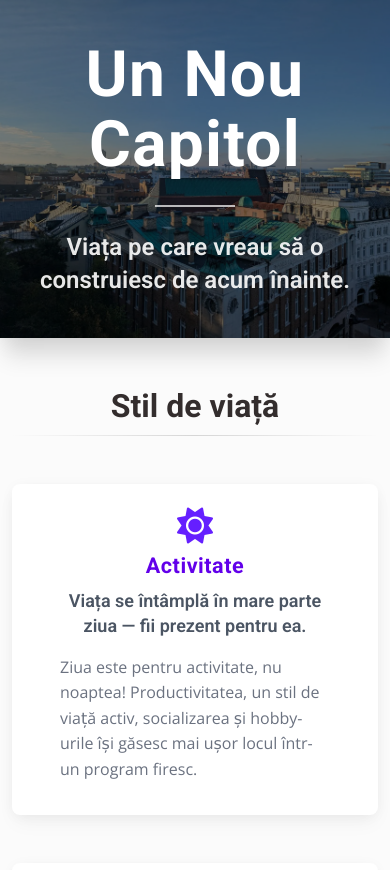
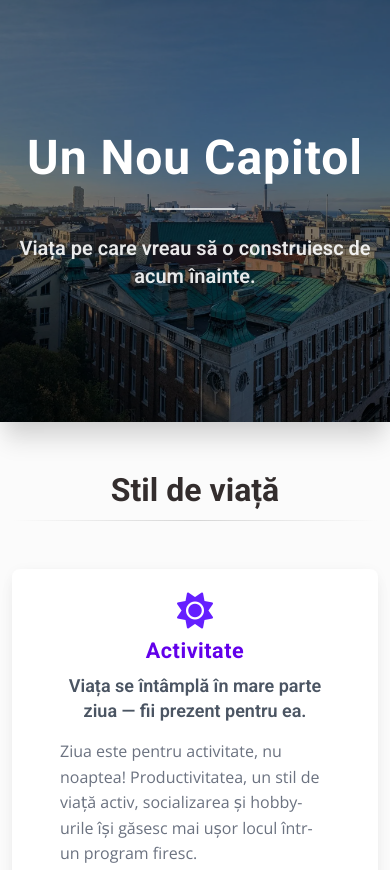
Before and after one commit to catalinbroinas/a-new-chapter, a website: page index.html in a window 390 px wide. Shown: the top 870 px of the page. Drawn offline with nearby package versions, Linux system fonts and the light colour scheme.

Commit message:
style(Intro): refine layout on mobile

```diff
--- a/src/scss/components/_intro.scss
+++ b/src/scss/components/_intro.scss
@@ -46,4 +46,24 @@
     text-align: center;
     margin-bottom: 0;
   }
+
+  @media (orientation: landscape) and (max-width: 991.98px) {
+    height: 60svh;
+  }
+
+  @media (orientation: landscape) and (max-width: 767.98px) {
+    height: 70svh;
+  }
+
+  @include media-breakpoint-down(sm) {
+    height: 50svh;
+
+    &__title {
+      font-size: 3rem;
+    }
+
+    &__subtitle {
+      font-size: 1.25rem;
+    }
+  }
 }
```
Also changed, not shown: dist/css/style.css, 1 other file.
